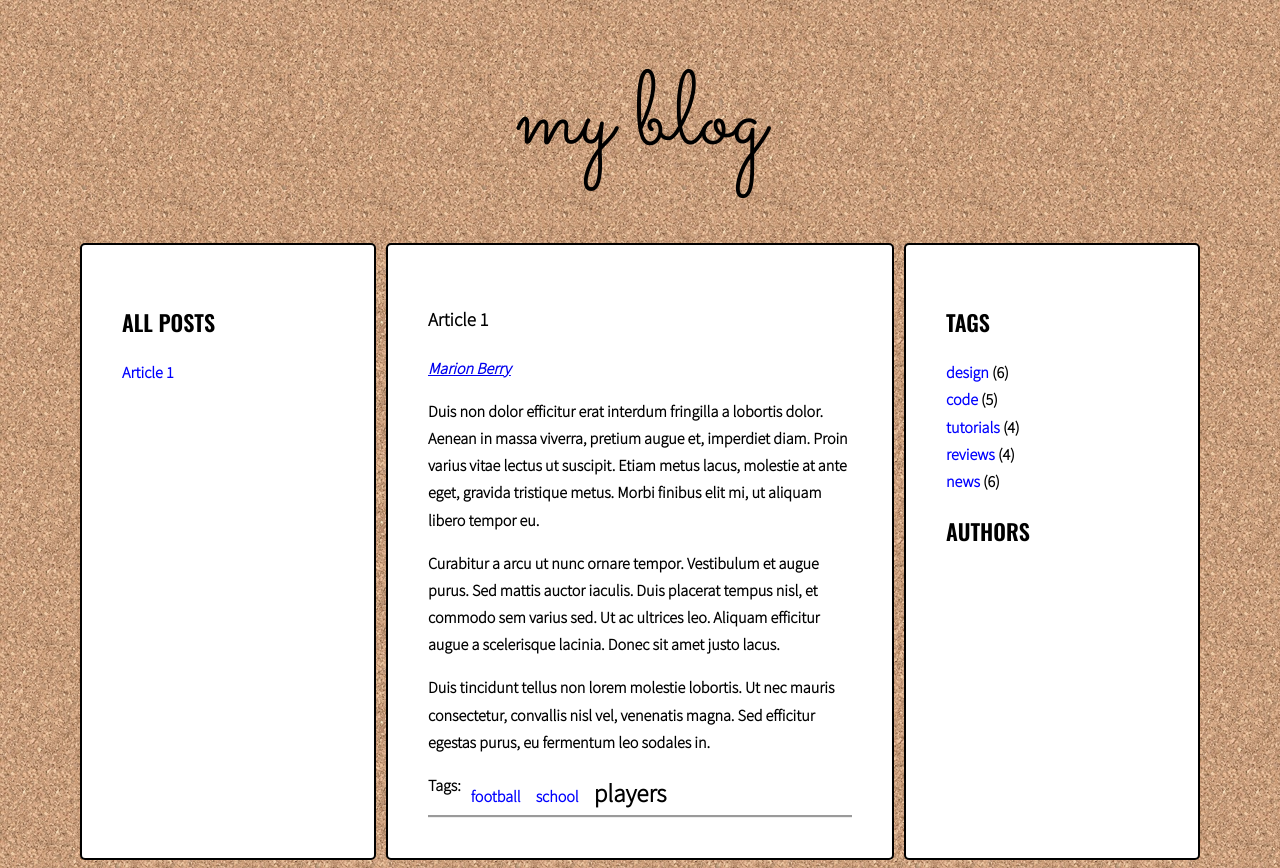
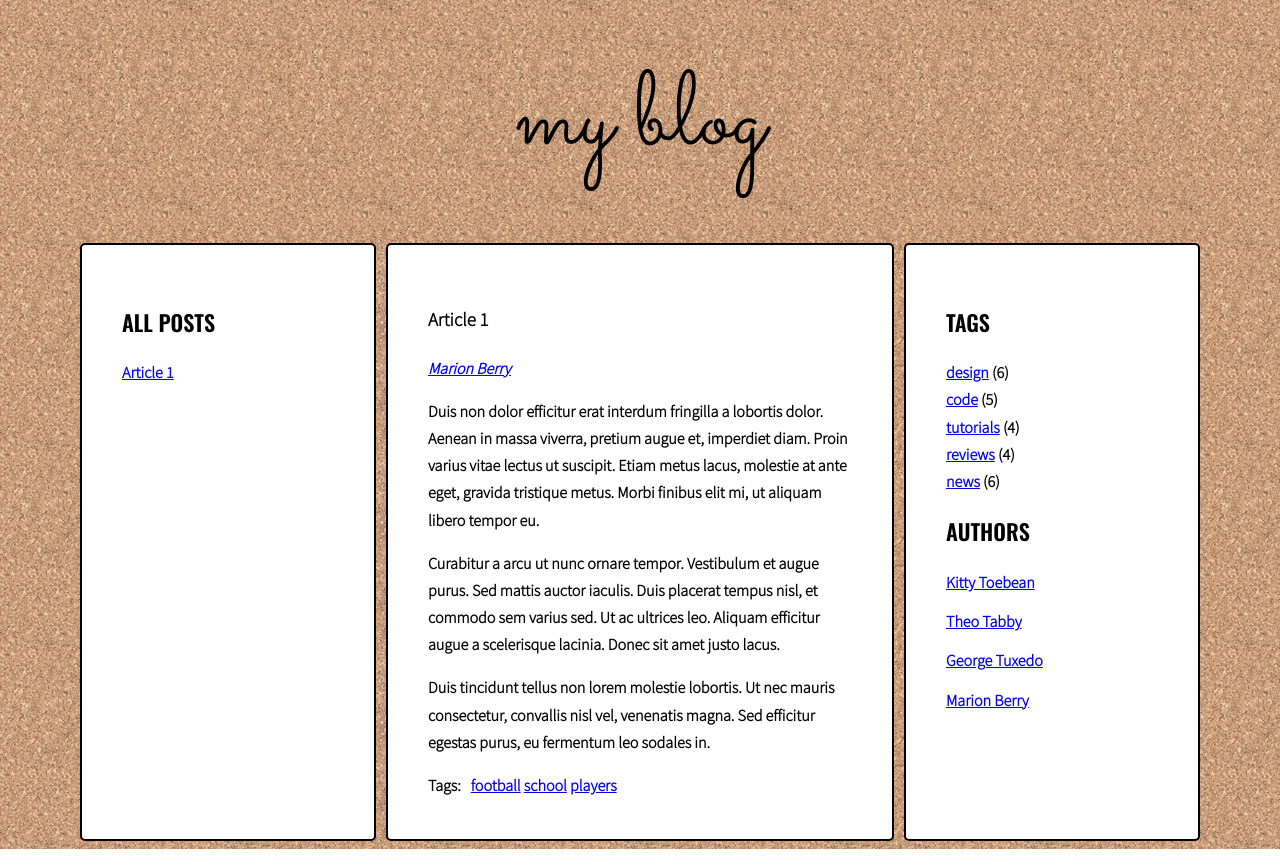
Before and after one commit to 111bioly/javascript-blog, a website: page index.html in a window 1280 px wide. Both pictures are taken after a click on the link "players". Drawn offline with nearby package versions, Linux system fonts and the light colour scheme.

Commit message:
Corect script.js

```diff
--- a/index.html
+++ b/index.html
@@ -20,7 +20,7 @@
                     <section class="posts">
                         <article class="post active" id="article-1" data-tags="football school players" data-author='Marion Berry'>
                             <h3 class="post-title">Article 1</h3>
-                            <p class="post-author"> </p>
+                            <p class="post-author"><a href="#author-Marion Berry">Marion Berry</a></p>
                             <div class="post-content">
                                 <p>Duis non dolor efficitur erat interdum fringilla a lobortis dolor. Aenean in massa viverra,
                                  pretium augue et, imperdiet diam. Proin varius vitae lectus ut suscipit. Etiam metus lacus,
@@ -37,13 +37,15 @@
                             <div class="post-tags">
                                 <p><strong>Tags:</strong></p>
                                 <ul class="list list-horizontal">
-
+                                  <li><a href="#tag-football">football</a></li>
+                                  <li><a href="#tag-school">school</a></li>
+                                  <li><a href="#tag-players">players</a></li>
                                 </ul>
                             </div>
                         </article>
                         <article class="post " id="article-2" data-tags="books papers writer" data-author='Theo Tabby'>
                             <h3 class="post-title">Article 2</h3>
-                            <p class="post-author"> </p>
+                            <p class="post-author"><a href="#author-Theo Tabby">Theo Tabby</a></p>
                             <div class="post-content">
                                 <p>Phasellus sollicitudin, arcu vel iaculis ullamcorper, quam leo viverra orci,
                                  et faucibus quam sapien vel est. Maecenas ac suscipit elit. Nullam interdum,
@@ -60,13 +62,15 @@
                             <div class="post-tags">
                                 <p><strong>Tags:</strong></p>
                                 <ul class="list list-horizontal">
-
+                                  <li><a href="#tag-books">books</a></li>
+                                  <li><a href="#tag-papers">papers</a></li>
+                                  <li><a href="#tag-writer">writer</a></li>
                                 </ul>
                             </div>
                         </article>
                         <article class="post" id="article-3" data-tags="science universe space" data-author='George Tuxedo'>
                             <h3 class="post-title">Article 3</h3>
-                            <p class="post-author"> </p>
+                            <p class="post-author"><a href="#author-George Tuxedo">George Tuxedo</a></p>
                             <div class="post-content">
                                 <p>Mauris vel pellentesque turpis, ac sodales nisl. Quisque iaculis mi velit, ut convallis
                                  tellus accumsan a. Quisque iaculis, nisi et dignissim tincidunt, nisl eros euismod nulla,
@@ -80,13 +84,15 @@
                             <div class="post-tags">
                                 <p><strong>Tags:</strong></p>
                                 <ul class="list list-horizontal">
-
+                                  <li><a href="#tag-science">science</a></li>
+                                  <li><a href="#tag-universe">universe</a></li>
+                                  <li><a href="#tag-space">space</a></li>
                                 </ul>
                             </div>
                         </article>
                         <article class="post" id="article-4" data-tags="movies actors biography" data-author='Kitty Toebean'>
                             <h3 class="post-title">Article 4</h3>
-                            <p class="post-author"> </p>
+                            <p class="post-author"><a href="#author-Kitty Toebean">Kitty Toebean</a></p>
                             <div class="post-content">
                                 <p>Morbi vel cursus nulla, vel varius mauris. Suspendisse sed elit sit amet risus faucibus
                                  vestibulum ut sit amet purus. Donec orci est, condimentum ut quam quis,
@@ -101,13 +107,15 @@
                             <div class="post-tags">
                                 <p><strong>Tags:</strong></p>
                                 <ul class="list list-horizontal">
-
+                                  <li><a href="#tag-movies">movies</a></li>
+                                  <li><a href="#tag-actors">actors</a></li>
+                                  <li><a href="#tag-biography">biography</a></li>
                                 </ul>
                             </div>
                         </article>
-                        <article class="post" id="article-5" data-tags="travel landmark holiday" data-author='Marion Berry'>
+                        <article class="post" id="article-5" data-tags="school books" data-author="Marion Berry">
                             <h3 class="post-title">Article 5</h3>
-                            <p class="post-author"> </p>
+                            <p class="post-author"><a href="#author-Marion Berry">Marion Berry</a></p>
                             <div class="post-content">
                                 <p>Suspendisse sem eros, euismod condimentum arcu ac, consequat fermentum orci.
                                  Nam convallis lacus nec interdum vestibulum. Vestibulum luctus, quam eu tristique ornare,
@@ -122,13 +130,15 @@
                             <div class="post-tags">
                                 <p><strong>Tags:</strong></p>
                                 <ul class="list list-horizontal">
+                                  <li><a href="#tag-school">school</a></li>
+                                  <li><a href="#tag-books">books</a></li>
 
                                 </ul>
                             </div>
                         </article>
                         <article class="post" id="article-6" data-tags="health beauty cosmetics" data-author='George Tuxedo'>
                             <h3 class="post-title">Article 6</h3>
-                            <p class="post-author"> </p>
+                            <p class="post-author"><a href="#author-George Tuxedo">George Tuxedo</a></p>
                             <div class="post-content">
                                 <p>Donec posuere iaculis ante sed hendrerit. Lorem ipsum dolor sit amet, consectetur adipiscing elit.
                                  Quisque hendrerit neque nec urna tincidunt, quis vehicula dui vulputate. Morbi est sapien,
@@ -145,13 +155,15 @@
                             <div class="post-tags">
                                 <p><strong>Tags:</strong></p>
                                 <ul class="list list-horizontal">
-
+                                  <li><a href="#tag-health">health</a></li>
+                                  <li><a href="#tag-beauty">beauty</a></li>
+                                  <li><a href="#tag-cosmetics">cosmetics</a></li>
                                 </ul>
                             </div>
                         </article>
                         <article class="post" id="article-7" data-tags="game xbox playstation" data-author='Kitty Toebean'>
                             <h3 class="post-title">Article 7</h3>
-                            <p class="post-author"> </p>
+                            <p class="post-author"><a href="#author-Kitty Toebean">Kitty Toebean</a></p>
                             <div class="post-content">
                                 <p>Donec eleifend mauris ac nisl fermentum, ac fermentum turpis dignissim. Aliquam diam nisl,
                                  imperdiet a varius eget, lobortis sed nisi. Nullam suscipit ipsum sed magna blandit,
@@ -167,13 +179,15 @@
                             <div class="post-tags">
                                 <p><strong>Tags:</strong></p>
                                 <ul class="list list-horizontal">
-
+                                  <li><a href="#tag-game">game</a></li>
+                                  <li><a href="#tag-xbox">xbox</a></li>
+                                  <li><a href="#tag-playstation">playstation</a></li>
                                 </ul>
                             </div>
                         </article>
                         <article class="post" id="article-8" data-tags="fitness exercise diet" data-author='Theo Tabby'>
                             <h3 class="post-title">Article 8</h3>
-                            <p class="post-author"> </p>
+                            <p class="post-author"><a href="#author-Theo Tabby">Theo Tabby</a></p>
                             <div class="post-content">
                                 <p>Praesent quis imperdiet erat. Curabitur tempor sapien a interdum malesuada.
                                  Proin libero erat, sagittis a sollicitudin eget, pulvinar nec risus. Cras et suscipit sem.</p>
@@ -190,13 +204,15 @@
                             <div class="post-tags">
                                 <p><strong>Tags:</strong></p>
                                 <ul class="list list-horizontal">
-
+                                  <li><a href="#tag-fitness">fitness</a></li>
+                                  <li><a href="#tag-exercise">exercise</a></li>
+                                  <li><a href="#tag-diet">diet</a></li>
                                 </ul>
                             </div>
                         </article>
                         <article class="post" id="article-9" data-tags="news politics sports" data-author='Marion Berry'>
                             <h3 class="post-title">Article 9</h3>
-                            <p class="post-author"> </p>
+                            <p class="post-author"><a href="#author-Marion Berry">Marion Berry</a></p>
                             <div class="post-content">
                                 <p>Tam et facilisis purus. Donec vulputate est quis lobortis posuere.
                                  Nunc vitae lorem ut odio faucibus pulvinar nec in justo. Ut ut ante ac tellus ornare tempus.
@@ -213,13 +229,15 @@
                             <div class="post-tags">
                                 <p><strong>Tags:</strong></p>
                                 <ul class="list list-horizontal">
-
+                                  <li><a href="#tag-news">news</a></li>
+                                  <li><a href="#tag-politics">politics</a></li>
+                                  <li><a href="#tag-sports">sports</a></li>
                                 </ul>
                             </div>
                         </article>
                         <article class="post" id="article-10" data-tags="home family parenting" data-author='George Tuxedo'>
                             <h3 class="post-title">Article 10</h3>
-                            <p class="post-author"> </p>
+                            <p class="post-author"><a href="#author-George Tuxedo">George Tuxedo</a></p>
                             <div class="post-content">
                                 <p>Aliquam erat volutpat. Ut non eleifend lectus. Donec suscipit tellus tempor, ornare dui id,
                                  hendrerit neque. Phasellus lacinia laoreet dui in luctus. Sed hendrerit,
@@ -239,7 +257,9 @@
                             <div class="post-tags">
                                 <p><strong>Tags:</strong></p>
                                 <ul class="list list-horizontal">
-
+                                  <li><a href="#tag-home">home</a></li>
+                                  <li><a href="#tag-family">family</a></li>
+                                  <li><a href="#tag-parenting">parenting</a></li>
                                 </ul>
                             </div>
                         </article>
@@ -255,7 +275,26 @@
                         </ul>
                         <h2 class="section-title">Authors</h2>
                         <ul class="list authors">
-
+                          <li>
+                            <a href="#">
+                                <span class="author-name">Kitty Toebean</span>
+                            </a>
+                          </li>
+                          <li>
+                            <a href="#">
+                                <span class="author-name">Theo Tabby</span>
+                            </a>
+                          </li>
+                          <li>
+                            <a href="#">
+                                <span class="author-name">George Tuxedo</span>
+                            </a>
+                          </li>
+                          <li>
+                            <a href="#">
+                                <span class="Marion Berry">Marion Berry</span>
+                            </a>
+                          </li>
                         </ul>
                     </aside>
                 </main>
--- a/js/script.js
+++ b/js/script.js
@@ -15,31 +15,27 @@
 
     /* [DONE] add class 'active' to the clicked link */
     clickedElement.classList.add('active');
-    console.log('clickedElement:', clickedElement);
+
 
     /* [DONE] remove class 'active' from all articles */
-    const activeArticles = document.querySelectorAll('.post');
+    const activeArticles = document.querySelectorAll('article');
 
     for(let activeArticle of activeArticles){
       activeArticle.classList.remove('active');
     }
     /* get 'href' attribute from the clicked link */
     const articleSelector = clickedElement.getAttribute('href');
-    console.log(articleSelector);
+
 
     /* find the correct article using the selector (value of 'href' attribute) */
     const targetArticle = document.querySelector(articleSelector);
-    console.log(targetArticle);
+
 
     /* add class 'active' to the correct article */
     targetArticle.classList.add('active');
 
 
-    const links = document.querySelectorAll('.titles a');
 
-    for(let link of links){
-      link.addEventListener('click', titleClickHandler);
-    }
   };
 
   const optArticleSelector = '.post',
@@ -58,7 +54,9 @@
     for(let article of articles){
       console.log(article);
     }
+
     let html = '';
+
     for(let article of articles){
 
       /* get the article id */
@@ -68,7 +66,7 @@
       /* find the title element */
       const articleTitle = article.querySelector(optTitleSelector).innerHTML;
       console.log(articleTitle);
-      /* get the title from the title element */
+
 
       /* create HTML of the link */
       const linkHTML = '<li><a href="#' + articleId + '"><span>' + articleTitle + '</span></a></li>';
@@ -91,17 +89,20 @@
 
 
   const generateTags = function(){
-
+    console.log(generateTitleLinks);
     /* find all articles */
-    const articles = document.querySelectorAll(optArticleSelector );
+    const articles = document.querySelectorAll(optArticleSelector);
+    for (let article of articles) {
+      console.log(article);
+    }
 
 
     /* START LOOP: for every article: */
     for (let article of articles) {
 
       /* find tags wrapper */
-      const tagWrapper = article.querySelector(optArticleTagsSelector);
-      console.log(tagWrapper);
+      const tagsList = article.querySelector(optArticleTagsSelector);
+
 
       /* make html variable with empty string */
       let html = '';
@@ -112,21 +113,20 @@
 
       /* split tags into array */
       const articleTagsArray = articleTags.split(' ');
-      console.log(articleTagsArray);
+
 
       /* START LOOP: for each tag */
       for(let tag of articleTagsArray){
-        console.log('tag', tag);
+        console.log(tag);
 
         /* generate HTML of the link */
-        const linkHTML = '<li><a href="#tag-' + tag + '"><span>' + tag + '</span></a></li>';
+        const linkHTML = '<li><a href="#' + tagsList + '"><span>' + tag + '</span></a></li>';
 
         /* add generated code to html variable */
         html = html + linkHTML;
       }
 
-      /* insert HTML of all the links into the tags wrapper */
-      tagWrapper.innerHTML = html;
+
       /* END LOOP: for each tag */
     }
 
@@ -149,26 +149,26 @@
     const tag = href.replace('#tag-', '');
 
     /* find all tag links with class active */
-    const tagLinks = document.querySelectorAll('a[href^="#tag-"]');
+    const activeLinks = document.querySelectorAll('a[href="' + href + '"]');
 
     /* START LOOP: for each active tag link */
-    for(let tagLink of tagLinks){
+    for(let activeLink of activeLinks){
       /* remove class active */
-      tagLink.classList.remove('active');
+      activeLink.classList.remove('active');
 
 
-    /* END LOOP: for each active tag link */
+      /* END LOOP: for each active tag link */
     }
 
     /* find all tag links with "href" attribute equal to the "href" constant */
-    const equalLinks = document.querySelectorAll('a[href="' + href + '"]');
+    const tagLinks = document.querySelectorAll('a[href="' + href + '"]');
 
     /* START LOOP: for each found tag link */
-    for(let equalLink of equalLinks){
+    for(let tagLink of tagLinks){
       /* add class active */
-      equalLink.classList.add('active');
+      tagLink.classList.add('active');
 
-    /* END LOOP: for each found tag link */
+      /* END LOOP: for each found tag link */
     }
 
     /* execute function "generateTitleLinks" with article selector as argument */
@@ -185,7 +185,8 @@
 
       /* add tagClickHandler as event listener for that link */
       link.addEventListener('click', tagClickHandler);
-    /* END LOOP: for each link */
+
+      /* END LOOP: for each link */
     }
   };
 
@@ -193,27 +194,32 @@
 
 
   const generateAuthors = function(){
-
+    console.log(generateAuthors);
     /* find all articles */
-    const articles = document.querySelectorAll(optArticleSelector );
+    const articles = document.querySelectorAll(optArticleSelector);
+    for (let article of articles) {
+      console.log(article);
+    }
 
     /* START LOOP: for every article: */
     for (let article of articles) {
 
       /* find authors wrapper */
-      const authorWrapper = article.querySelector(optArticleAuthorsSelector);
+      const authorsList = article.querySelector(optArticleAuthorsSelector);
 
       let html = '';
+
       /* get authors from data-author attribute */
-      const authors = article.getAttribute('data-author');
+      const articleAuthors = article.getAttribute('data-author');
 
       /* generate HTML of the link */
-      const linkHTML = '<li><a href="#author-' + authors + '"><span>' + authors + '</span></a></li>';
+      const linkHTML = '<li><a href="#author' + authorsList + '"><span>' + articleAuthors + '</span></a></li>';
 
+      /* add generated code to html variable */
       html = html + linkHTML;
 
       /* insert HTML of all the links into the author wrapper */
-      authorWrapper.innerHTML = html;
+
     }
 
   };
@@ -221,6 +227,7 @@
   generateAuthors();
 
   const authorClickHandler = function(event){
+    console.log(authorClickHandler);
 
     /* prevent default action for this event */
     event.preventDefault();
@@ -236,43 +243,45 @@
     const author = href.replace('#author-', '');
 
     /* find all author links with class active */
-    const authorLinks = document.querySelectorAll('a[href^="#autor-"]');
+    const activeLinks = document.querySelectorAll('a[href="' + href + '"]');
 
     /* START LOOP: for each active tag link */
-    for(let authorLink of authorLinks){
+    for (let activeLink of activeLinks){
+      console.log(activeLink);
 
       /* remove class active */
-      authorLink.classList.remove('active');
-
+      activeLink.classList.remove('active');
 
     /* END LOOP: for each active tag link */
     }
 
     /* find all author links with "href" attribute equal to the "href" constant */
-    const equalLinks = document.querySelectorAll('a[href="' + href + '"]');
+    const authorLinks = document.querySelectorAll('a[href = "' + href + '"]');
 
     /* START LOOP: for each found author link */
-    for(let equalLink of equalLinks){
-      console.log('equalLinks', equalLinks);
+    for (let authorLink of authorLinks){
+      console.log(authorLink);
+
       /* add class active */
-      equalLink.classList.add('active');
+      authorLink.classList.add('active');
 
-    /* END LOOP: for each found author link */
+      /* END LOOP: for each found author link */
     }
+
     /* execute function "generateTitleLinks" with article selector as argument */
-    generateTitleLinks('[data-autor="' + author + '"]');
+    generateTitleLinks('[data-author="' + author + '"]');
   };
 
   const addClickListenersToAuthors = function(){
 
-    /* find all links to authors */
-    const authorslinks = document.querySelectorAll('[href^="#author-"]');
+    /* find all links to author */
+    const links = document.querySelectorAll('.post-author a, .lists.authors a');
 
     /* START LOOP: for each link */
-    for(let authorslink of authorslinks) {
+    for(let link of links) {
 
       /* add tagClickHandler as event listener for that link */
-      authorslink.addEventListener('click', authorClickHandler);
+      link.addEventListener('click', authorClickHandler);
 
     /* END LOOP: for each link */
     }
--- a/sass/style.scss
+++ b/sass/style.scss
@@ -77,7 +77,7 @@ body {
   font-size: 104px;
   line-height: 1;
   text-align: center;
-  z-index: 2;
+
 }
 
 /* Lists */
@@ -86,28 +86,11 @@ body {
   list-style-type: none;
   margin: 0;
   padding: 0;
-  a{
-    text-decoration: none;
-    color: $color-blue;
-
-    &:hover {
-      text-decoration: underline;
-      opacity: 0.6;
-      z-index: 0;
-    }
-
+  .active {
+    font-weight: bold;
   }
 }
-.list  {
-  transition: all 1s;
-  .active{
-    font-weight: bold;
-    color: $color-black;
-    font-size: 25px;
-    transition: all 1s;
-    z-index: 100;
-  }
-}
+
 
 .list-horizontal {
   li {
@@ -127,18 +110,13 @@ body {
 
 .post {
   display: none;
-  z-index: 0;
-  border-bottom-style: groove;
-  color: $color-black;
   &.active {
     display: block;
-    z-index: 2;
   }
 }
 
 .post-author {
   font-style: italic;
-  list-style-type: none;
 }
 
 .post-tags {
@@ -147,8 +125,3 @@ body {
     margin: 0 10px 0 0;
   }
 }
-.post-tags {
-  a{
-    padding-right: 15px;
-  }
-}
```
Also changed, not shown: css/style.css, 1 other file.
